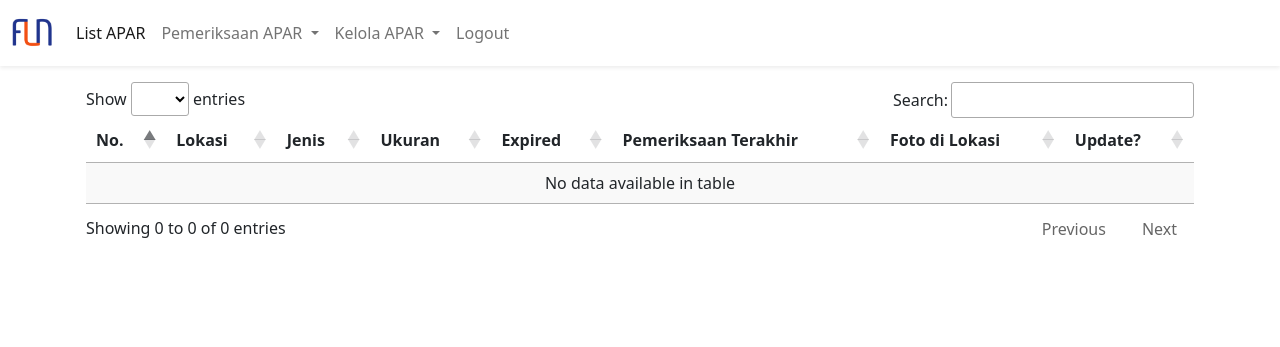
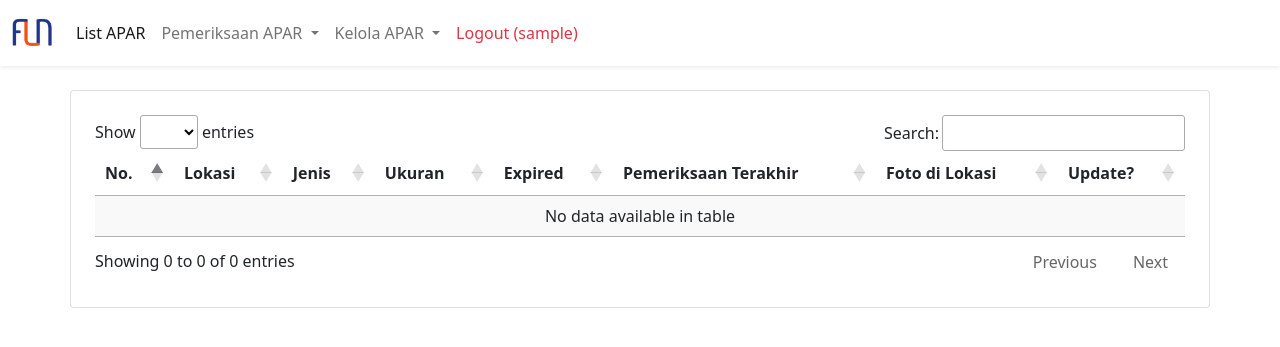
Before and after one commit to criespy/apar-manager, a Django app: page /list in a window 1280 px wide. Shown: the top 347 px of the page. Run offline with Django 3.2, Linux system fonts and the light colour scheme; the visitor is signed in with stand-in values (Sample User, id 1); data that the repository does not hold is empty; some libraries are stand-ins or nearby versions.

Commit message:
Ditambahkan warna text logout dan nama user, improve tampilan list apar

```diff
--- a/templates/base.html
+++ b/templates/base.html
@@ -46,7 +46,7 @@
               </li>
               <li class="nav-item">
                 <!--a class="nav-link disabled" href="#" tabindex="-1" aria-disabled="true">Disabled</a-->
-                <a class="nav-link" href="{% url 'logout' %}">Logout</a>
+                <a class="nav-link text-danger" href="{% url 'logout' %}">Logout ({{ user.username }})</a>
               </li>
             </ul>
           </div>
--- a/templates/dashboard.html
+++ b/templates/dashboard.html
@@ -1,7 +1,8 @@
 {% extends 'base.html' %}
 {% load static %}
 {% block content %}
-<div class="container p-3">
+<br>
+<div class="container p-4 card">
     <table id="tableApar" class="display"><!--class="table table-hover table-bordered align-middle"-->
         <thead class="" style="position:sticky;">
             <tr>
```
